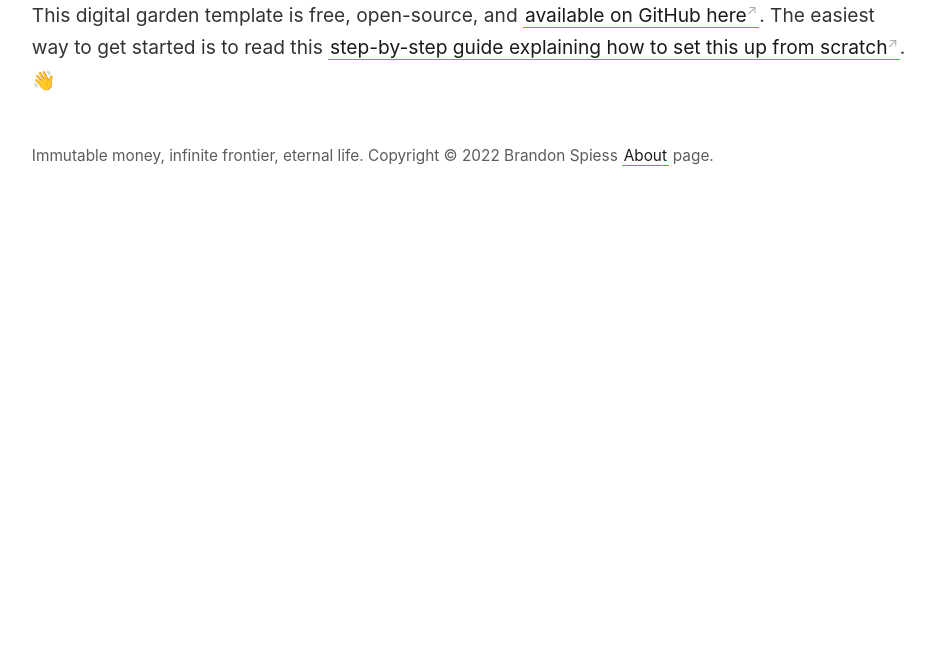
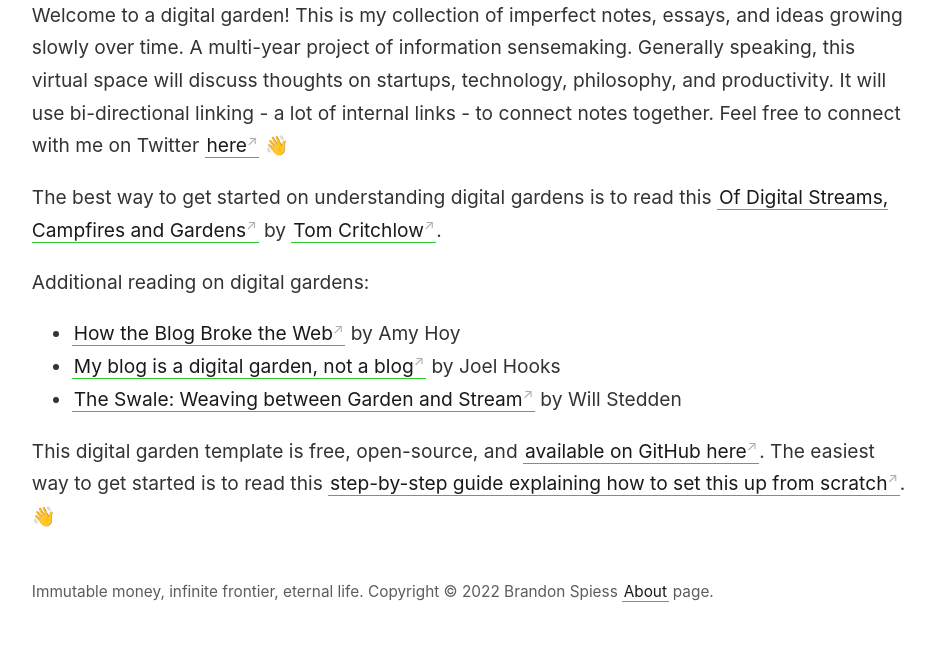
Before and after one commit to astravant/digitalgarden, a Jekyll site: the page built from _pages/index.md, in a window 1280 px wide. Shown: the part 535-1206 px from the top of the page, without its empty margins (45-980 px from the left). Built offline with Jekyll 4.4.1, drawn with Linux system fonts in a browser that asks for light colours; before the commit the page ends 900 px from its top, so only the background shows below that.

Commit message:
Update index.md

```diff
--- a/_pages/index.md
+++ b/_pages/index.md
@@ -9,6 +9,16 @@ permalink: /
 
 <img src="/assets/digital-garden_web.jpg"/>
 
+Welcome to a digital garden! This is my collection of imperfect notes, essays, and ideas growing slowly over time. A multi-year project of information sensemaking. Generally speaking, this virtual space will discuss thoughts on startups, technology, philosophy, and productivity. It will use bi-directional linking - a lot of internal links - to connect notes together. Feel free to connect with me on Twitter [here](https://twitter.com/brandonspiess) 👋
+
+The best way to get started on understanding digital gardens is to read this [Of Digital Streams, Campfires and Gardens](https://tomcritchlow.com/2018/10/10/of-gardens-and-wikis/) by [Tom Critchlow](https://tomcritchlow.com/).
+
+Additional reading on digital gardens:
+
+- [How the Blog Broke the Web](https://stackingthebricks.com/how-blogs-broke-the-web/) by Amy Hoy
+- [My blog is a digital garden, not a blog](https://joelhooks.com/digital-garden) by Joel Hooks
+- [The Swale: Weaving between Garden and Stream](https://bonkerfield.org/2020/05/swale-garden-stream/) by Will Stedden
+
 This digital garden template is free, open-source, and [available on GitHub here](https://github.com/maximevaillancourt/digital-garden-jekyll-template). The easiest way to get started is to read this [step-by-step guide explaining how to set this up from scratch](https://maximevaillancourt.com/blog/setting-up-your-own-digital-garden-with-jekyll). 👋
 
 <style>
```
